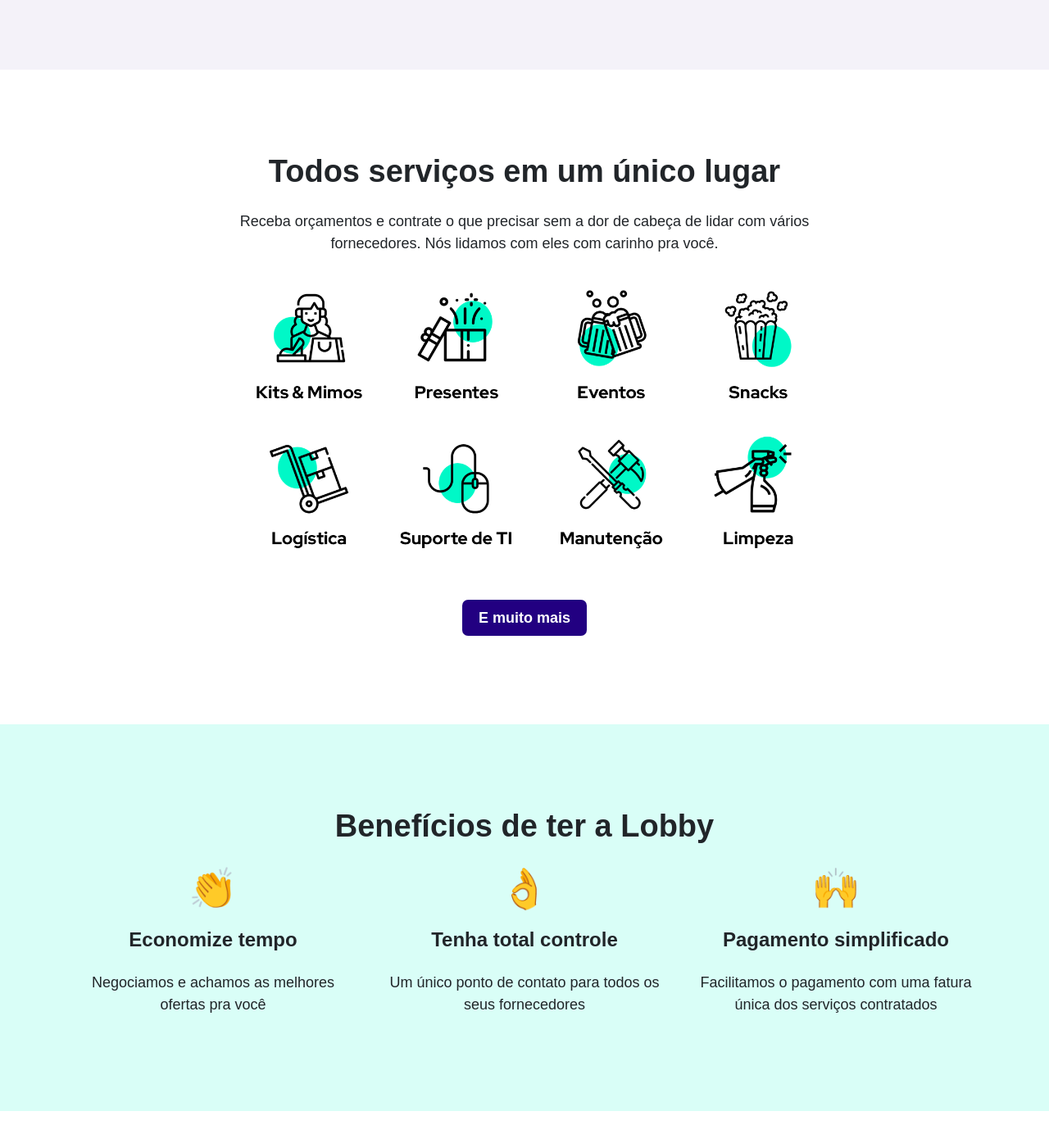
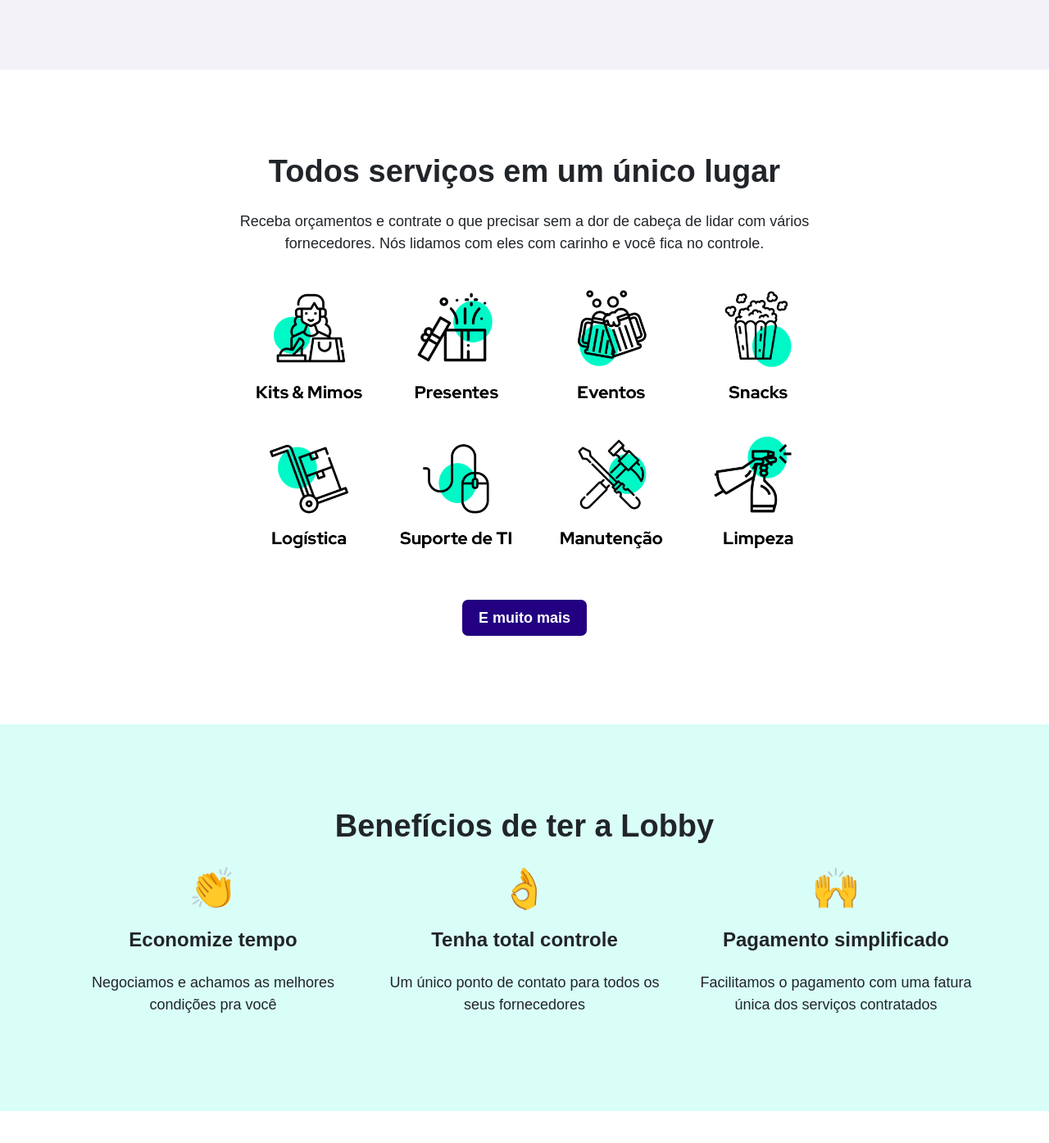
Before and after one commit to lobby-tech/lobby.tech, a Jekyll site: the page built from index.html, in a window 1280 px wide and 1400 px high, scrolled down 372 px. Shown: the top 1395 px of the window at 82% size. Built offline with Jekyll 4.4.1, drawn with Linux system fonts in a browser that asks for light colours; a script that is not in the unit is left out.

Commit message:
Updated text

```diff
--- a/index.html
+++ b/index.html
@@ -28,7 +28,7 @@
         <p>
           Receba orçamentos e contrate o que precisar sem
           a dor de cabeça de lidar com vários fornecedores.
-          Nós lidamos com eles com carinho pra você.
+          Nós lidamos com eles com carinho e você fica no controle.
         </p>
         <br>
         <p><img width="90%" src="/assets/images/home-services-list.png" alt="Servicos para seu escritório"></p>
@@ -51,7 +51,7 @@
       <section class="col-md-4">
         <p class="font--xxl">👏</p>
         <h2 class="font--lg"><b>Economize tempo</b></h2>
-        <p>Negociamos e achamos as melhores ofertas pra você</p>
+        <p>Negociamos e achamos as melhores condições pra você</p>
       </section>
       <section class="col-md-4">
         <p class="font--xxl">👌</p>
```
